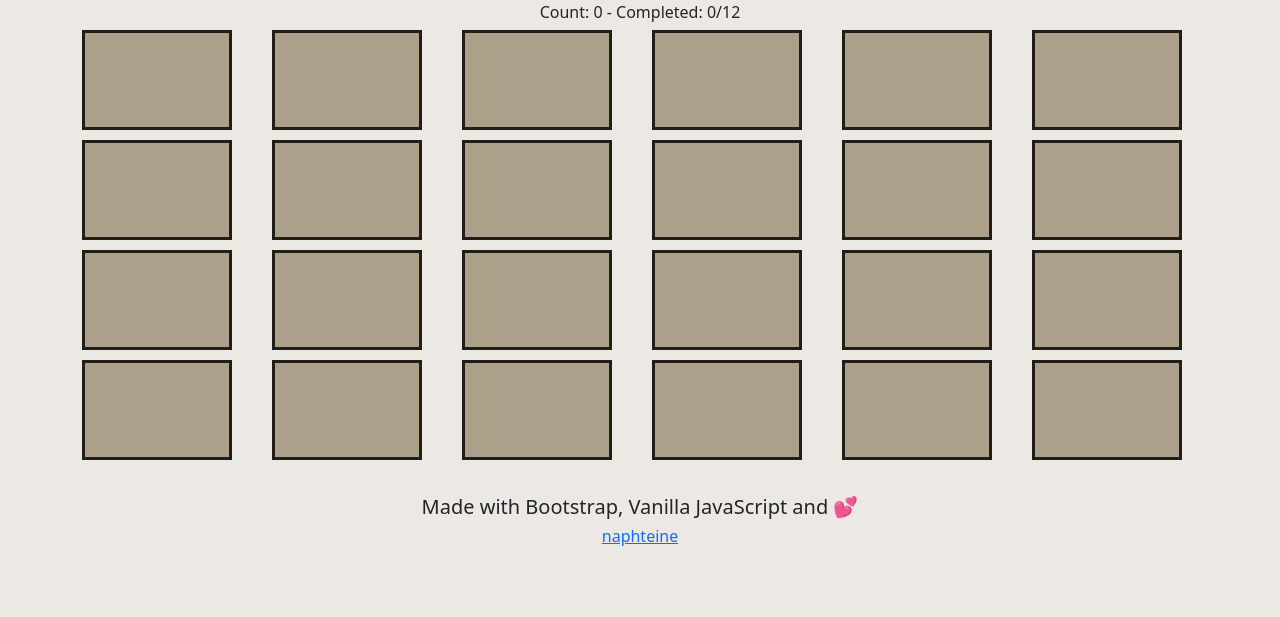
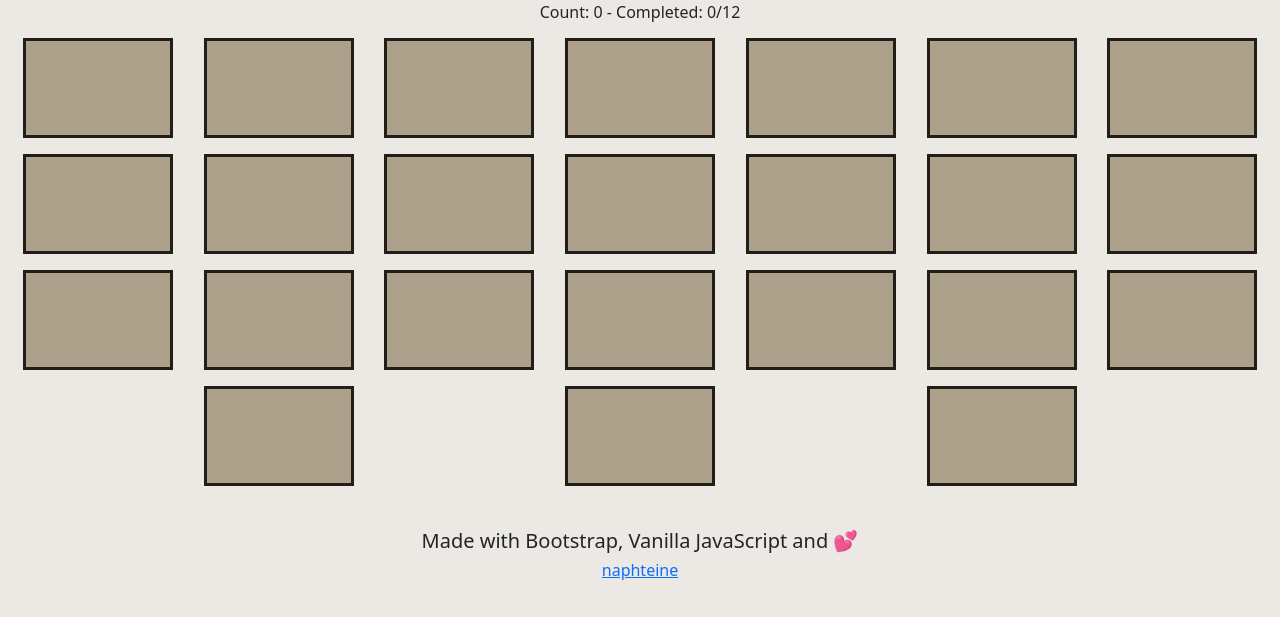
Before and after one commit to naphteine/tenten, a plain HTML site: page index.html in a window 1280 px wide. Shown: the part 59-676 px from the top of the page. Drawn offline with Linux system fonts and the light colour scheme.

Commit message:
Move to Flex

```diff
--- a/index.html
+++ b/index.html
@@ -16,88 +16,30 @@
         <h6 id="counter">Count: 0 - Completed: 0/12</h6>
     </header>
     <main>
-        <div class="container">
-            <div class="row">
-                <div class="col-sm">
         <div class="closed-card"></div>
-                </div>
-                <div class="col-sm">
         <div class="closed-card"></div>
-                </div>
-                <div class="col-sm">
         <div class="closed-card"></div>
-                </div>
-                <div class="col-sm">
         <div class="closed-card"></div>
-                </div>
-                <div class="col-sm">
         <div class="closed-card"></div>
-                </div>
-                <div class="col-sm">
         <div class="closed-card"></div>
-                </div>
-            </div>
-            <div class="row">
-                <div class="col-sm">
         <div class="closed-card"></div>
-                </div>
-                <div class="col-sm">
         <div class="closed-card"></div>
-                </div>
-                <div class="col-sm">
         <div class="closed-card"></div>
-                </div>
-                <div class="col-sm">
         <div class="closed-card"></div>
-                </div>
-                <div class="col-sm">
         <div class="closed-card"></div>
-                </div>
-                <div class="col-sm">
         <div class="closed-card"></div>
-                </div>
-            </div>
-            <div class="row">
-                <div class="col-sm">
         <div class="closed-card"></div>
-                </div>
-                <div class="col-sm">
         <div class="closed-card"></div>
-                </div>
-                <div class="col-sm">
         <div class="closed-card"></div>
-                </div>
-                <div class="col-sm">
         <div class="closed-card"></div>
-                </div>
-                <div class="col-sm">
         <div class="closed-card"></div>
-                </div>
-                <div class="col-sm">
         <div class="closed-card"></div>
-                </div>
-            </div>
-            <div class="row">
-                <div class="col-sm">
         <div class="closed-card"></div>
-                </div>
-                <div class="col-sm">
         <div class="closed-card"></div>
-                </div>
-                <div class="col-sm">
         <div class="closed-card"></div>
-                </div>
-                <div class="col-sm">
         <div class="closed-card"></div>
-                </div>
-                <div class="col-sm">
         <div class="closed-card"></div>
-                </div>
-                <div class="col-sm">
         <div class="closed-card"></div>
-                </div>
-            </div>
-        </div>
     </main>
     <footer>
         <h5>Made with Bootstrap, Vanilla JavaScript and &#x1F495;</h5>
--- a/style.css
+++ b/style.css
@@ -2,7 +2,12 @@ body {
   background-color: hsl(37, 18%, 91%);
 }
 
-h1, h2, h3, h4, h5, h6 {
+h1,
+h2,
+h3,
+h4,
+h5,
+h6 {
   text-align: center;
 }
 
@@ -16,6 +21,17 @@ footer {
   margin-bottom: 60px;
 }
 
+main {
+  display: flex;
+  flex-wrap: wrap;
+  justify-content: space-evenly;
+}
+
+div {
+  text-align: center;
+  margin: 0.5rem;
+}
+
 .closed-card {
   display: block;
   width: 150px;
@@ -23,7 +39,3 @@ footer {
   border: solid hsl(37, 18%, 11%);
   background-color: hsl(37, 18%, 61%);
 }
-
-.row {
-    margin-bottom: 10px;
-}
```
Lines whose indentation alone changed are shown as unchanged.
